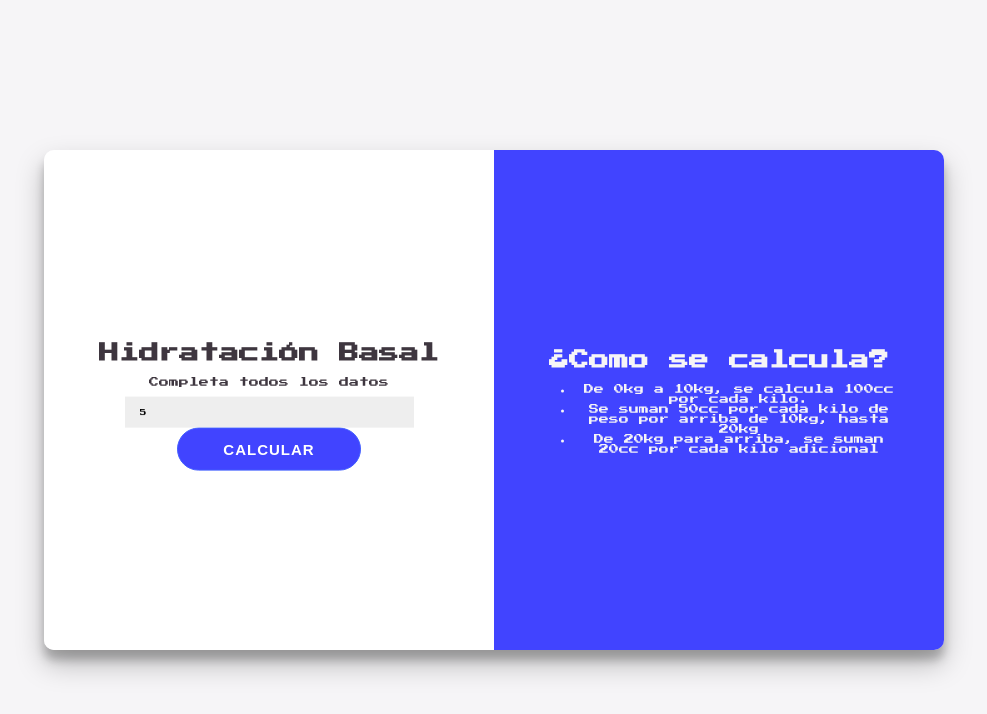
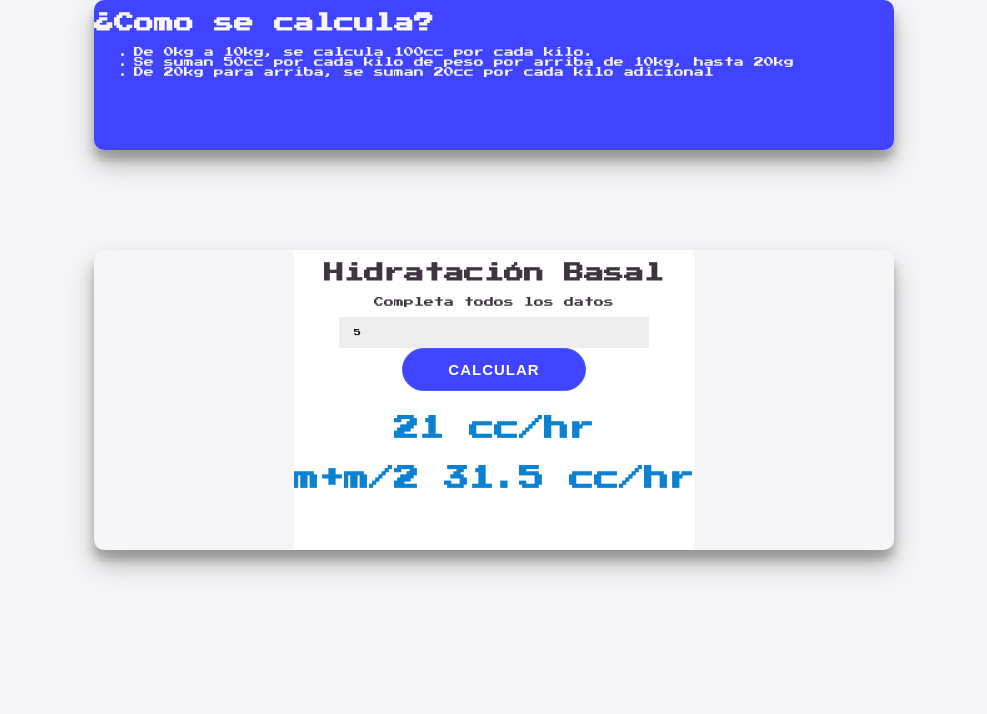
Before and after one commit to fabrizio123450/basalPP.github.io, a plain HTML site: page index.html in a window 1280 px wide. Both pictures are taken after typing "5" into the empty fields and a click on the button "CALCULAR". Shown: the whole page, without its empty margins (146-1133 px from the left). Drawn offline with Linux system fonts and the light colour scheme.

Commit message:
calculadora con JS (cambiar cosas)

```diff
--- a/index.html
+++ b/index.html
@@ -7,6 +7,18 @@
 </head>
 
 <body>
+    <div id="contenedor2">
+        <div id="detalle">
+            <div class="contenido">
+                <h1>¿Como se calcula?</h1>
+                <ul>
+                    <li>De 0kg a 10kg, se calcula 100cc por cada kilo.</li>
+                    <li>Se suman 50cc por cada kilo de peso por arriba de 10kg, hasta 20kg</li>
+                    <li>De 20kg para arriba, se suman 20cc por cada kilo adicional</li>
+                </ul>
+            </div>
+        </div>
+    </div>
     <div id="contenedor">
         <div id="calculadora">
             <div class="contenido">
@@ -19,17 +31,8 @@
                 <p class="item resultado" id="man">m+m/2 : 105cc/h</p>
             </div>
         </div>
-        <div id="detalle">
-            <div class="contenido">
-                <h1>¿Como se calcula?</h1>
-                <ul>
-                    <li>De 0kg a 10kg, se calcula 100cc por cada kilo.</li>
-                    <li>Se suman 50cc por cada kilo de peso por arriba de 10kg, hasta 20kg</li>
-                    <li>De 20kg para arriba, se suman 20cc por cada kilo adicional</li>
-                </ul>
-            </div>
-        </div>
     </div>
+
 </body>
 
 </html>
--- /dev/null
+++ b/script.js
@@ -0,0 +1,102 @@
+let form = document.getElementById('calculadora');
+const CALCULAR = document.getElementById('calcular');
+const ERROR = document.getElementById('error');
+const FLU = document.getElementById('flu');
+const MAN = document.getElementById('man');
+const botonCambiarColor = document.getElementById('cambiarColor');
+const elementoDetalle = document.getElementById('detalle');
+const elementoboton = document.getElementById('calcular');
+CALCULAR.addEventListener('click', () => {
+    const DATO = document.getElementById('peso').value
+    //validamos que se cargue un dato:
+    if (DATO > 0) {
+        ERROR.style.display = 'none';
+        let flujo = calcFlujo(DATO);
+        FLU.style.display = 'block';
+        MAN.style.display = 'block';
+
+        if (DATO <= 30) {
+            let mantenimiento = flujo * 1.5;
+            FLU.innerHTML = flujo + ' cc/hr';
+            MAN.innerHTML = 'm+m/2 ' + mantenimiento + ' cc/hr';
+        } else {
+            let SC = flujo * 1500;
+            FLU.innerHTML = 'SC*1500 ' + SC + ' cc';
+            SC = flujo * 2000;
+            MAN.innerHTML = 'SC*2000 ' + SC + ' cc';
+        }
+    } else {
+        ERROR.style.display = 'block';
+        FLU.style.display = 'none';
+        MAN.style.display = 'none';
+    }
+
+});
+//calcula el flujo
+function calcFlujo(peso) {
+    let flujo = 0;
+    let uSegmento = 0;
+    let pSegmento = 0;
+    const calculos = {
+        segmento20a30: () => {
+            uSegmento = peso - 20;
+            pSegmento = peso - (uSegmento + 10);
+            flujo = (pSegmento*100) + (pSegmento*50) + (uSegmento*20);
+            flujo/=24;
+            return  Math.round(flujo);
+        },
+        mayor10: () => {
+            uSegmento = peso-10;
+            pSegmento = peso - uSegmento;
+            flujo = Math.round(((pSegmento*100 )+(uSegmento*50) )/24);
+            return  flujo;
+        },
+        menorIgual10: () => {
+            flujo =  Math.round((peso * 100) / 24)
+            return  flujo;
+        },
+        mayor30: () => {
+            pSegmento = (peso * 4) + 7;
+            uSegmento = parseInt(peso)+90;
+            pSegmento/= uSegmento;
+            flujo = pSegmento.toFixed(2);
+            return flujo;
+        }
+    };
+
+    if (peso > 20 && peso <= 30) {
+        flujo = calculos.segmento20a30();
+    } else if (peso > 10 && peso <=20) {
+        flujo = calculos.mayor10();
+    } else if (peso <= 10) {
+        flujo = calculos.menorIgual10();
+    } else if (peso > 30) {
+        flujo = calculos.mayor30();
+    }
+
+    return flujo;
+}
+
+
+
+
+/*botonCambiarColor.addEventListener('click', () => {
+    // Genera un color aleatorio en formato hexadecimal
+    const colorAleatorio = getRandomColor();
+
+
+    elementoDetalle.style.backgroundColor = colorAleatorio;
+    elementoboton.style.backgroundColor = colorAleatorio;
+
+});
+
+function getRandomColor() {
+    // Genera componentes RGB aleatorios en el rango de colores oscuros
+    const r = Math.floor(Math.random() * 128);
+    const g = Math.floor(Math.random() * 128);
+    const b = Math.floor(Math.random() * 128);
+
+    // Convierte los componentes RGB en una cadena hexadecimal
+    const colorHex = `#${r.toString(16).padStart(2, '0')}${g.toString(16).padStart(2, '0')}${b.toString(16).padStart(2, '0')}`;
+    return colorHex;
+}*/
--- a/style.css
+++ b/style.css
@@ -5,11 +5,17 @@ body {
     font-family: 'Press Start 2P', cursive;
     font-size: 10px;
     color: #3E363F;
+    /**/
+    margin: 0;
+    display: flex;
+    align-items: center;
+    justify-content: center;
+
 }
 
 #contenedor {
-    width: 900px;
-    height: 500px;
+    width: 800px;
+    height: 300px;
     text-align: center;
     /* Estas 3 lineas se encargan de centrar el div vertical y horizontalmente */
     position: absolute;
@@ -20,32 +26,45 @@ body {
     box-shadow: 0 14px 28px rgba(0, 0, 0, 0.25),
         0 10px 10px rgba(0, 0, 0, 0.22);
 }
-
+#contenedor2 {
+    width: 800px;
+    height: 150px;
+    text-align: top;
+    inset: 0;
+    margin: auto;
+    border-radius: 10px;
+    overflow: hidden;
+    box-shadow: 0 14px 28px rgba(0, 0, 0, 0.25),
+        0 10px 10px rgba(0, 0, 0, 0.22);
+}
 #calculadora {
     background: white;
-    /* Con estas 3 lineas vamos a hacer que los divs queden lado a lado */
     width: 50%;
     height: 100%;
-    float: left;
+    margin: auto;
+    transform: translateY(-50%);
+    position: absolute;
+    top: 50%;
+    left: 50%;
+    transform: translate(-50%, -50%);
 }
 
 #detalle {
     background: #4144ff;
-    /* Con estas 3 lineas vamos a hacer que los divs queden lado a lado */
-    width: 50%;
+    width: 100%;
     height: 100%;
     float: left;
     color: #f6f5f7;
 }
 
-.contenido {
+/*.contenido {
     /* Estas tres lineas van a centrar el contenido verticalmente dentro de cada div */
-    position: relative;
+   /* position: relative;
     top: 50%;
     transform: translateY(-50%);
     overflow: hidden;
     padding: 40px;
-}
+}*/
 
 input {
     width: 70%;
```
